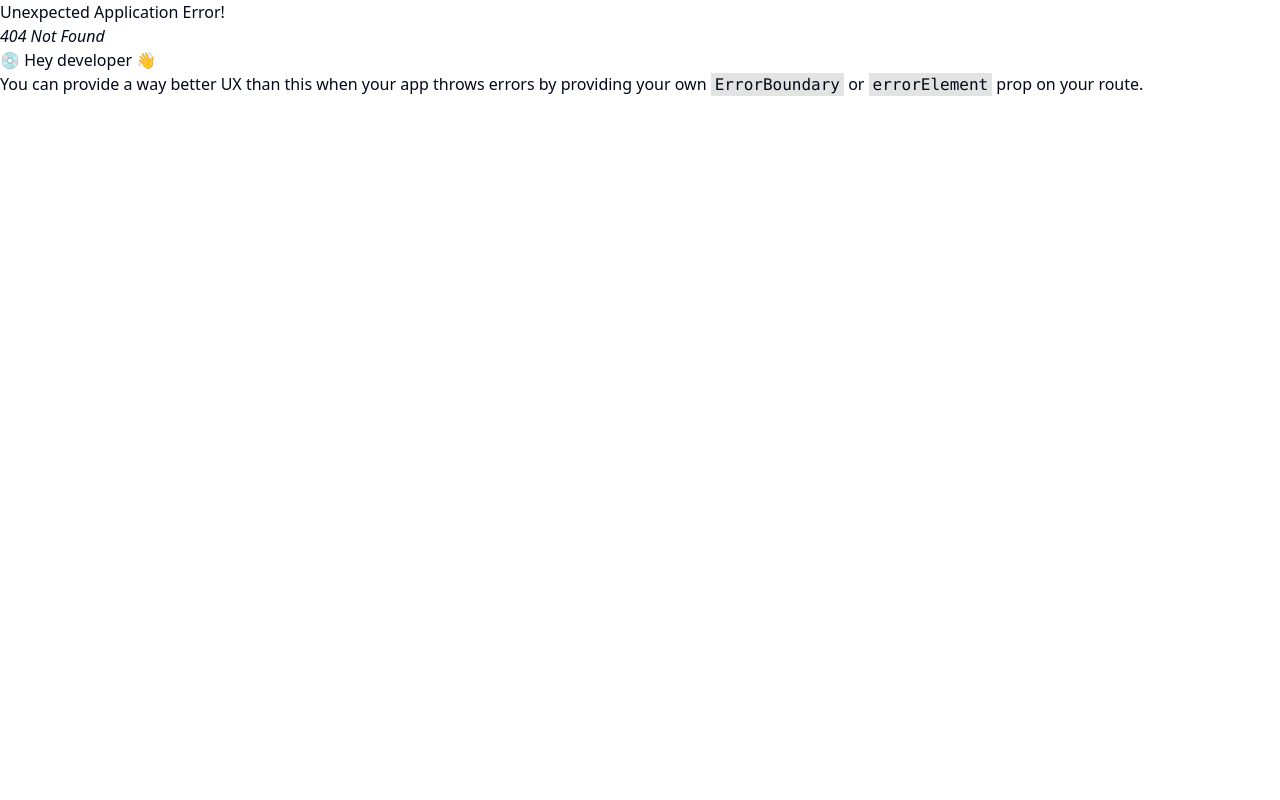
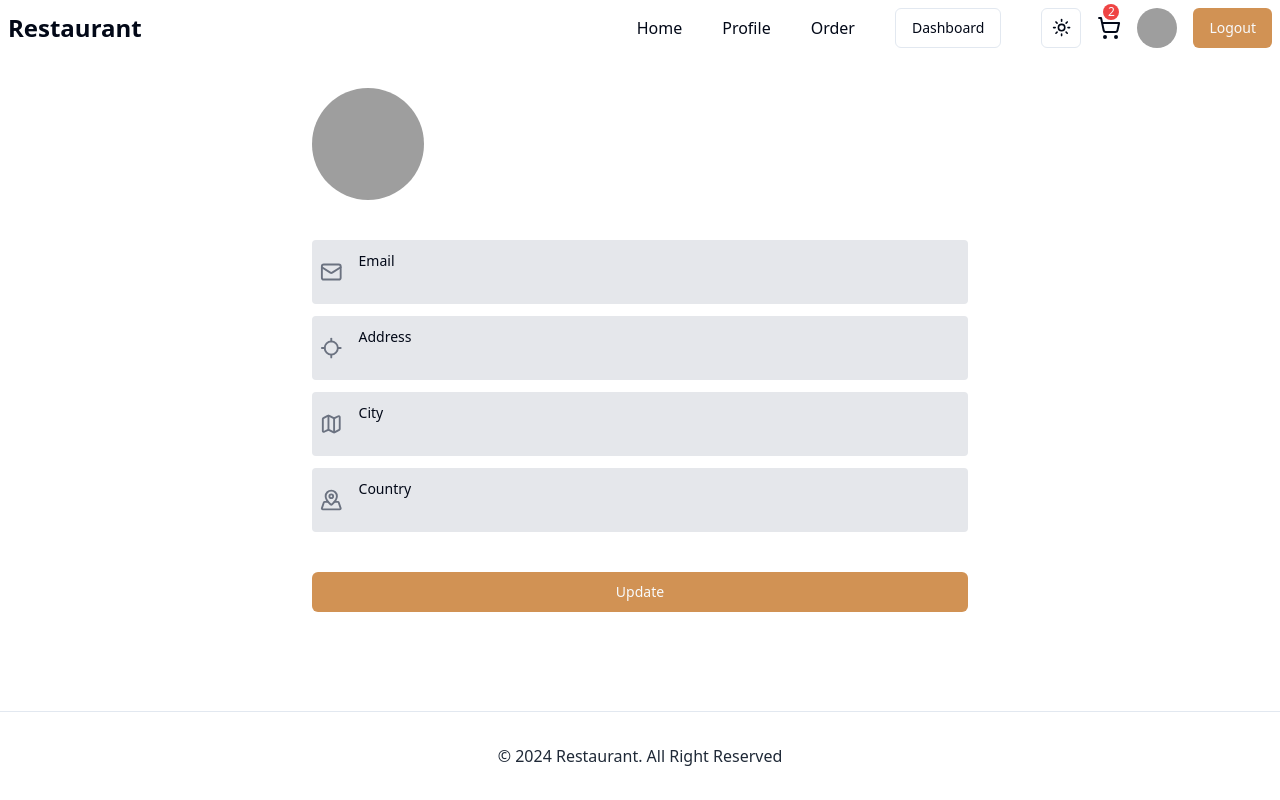
Before and after one commit to MohitCode17/Restaurant-Web-App-Mern-Stack, a React (Vite) app in the folder client/: page /profile in a window 1280 px wide. Before the commit this address had no page. Built offline with nearby package versions, Linux system fonts and the light colour scheme; grey boxes are pictures that could not be loaded.

Commit message:
add profile ui

```diff
--- a/client/package.json
+++ b/client/package.json
@@ -13,6 +13,7 @@
     "@radix-ui/react-avatar": "^1.1.0",
     "@radix-ui/react-dialog": "^1.1.1",
     "@radix-ui/react-dropdown-menu": "^2.1.1",
+    "@radix-ui/react-label": "^2.1.0",
     "@radix-ui/react-menubar": "^1.1.1",
     "@radix-ui/react-separator": "^1.1.0",
     "@radix-ui/react-slot": "^1.1.0",
--- a/client/src/App.tsx
+++ b/client/src/App.tsx
@@ -5,8 +5,8 @@ import Signup from "./pages/auth/Signup";
 import ForgotPassword from "./pages/auth/ForgotPassword";
 import ResetPassword from "./pages/auth/ResetPassword";
 import VerifyEmail from "./pages/auth/VerifyEmail";
-import Navbar from "./components/Navbar";
 import Hero from "./components/Hero";
+import Profile from "./components/Profile";
 
 const appRouter = createBrowserRouter([
   {
@@ -17,6 +17,10 @@ const appRouter = createBrowserRouter([
       {
         path: "/",
         element: <Hero />,
+      },
+      {
+        path: "/profile",
+        element: <Profile />,
       },
     ],
   },
--- /dev/null
+++ b/client/src/components/Profile.tsx
@@ -0,0 +1,172 @@
+import {
+  Loader2,
+  LocateIcon,
+  Mail,
+  MapIcon,
+  MapPinnedIcon,
+  Plus,
+} from "lucide-react";
+import { Avatar, AvatarFallback, AvatarImage } from "./ui/avatar";
+import { Input } from "./ui/input";
+import { Label } from "./ui/label";
+import { FormEvent, useRef, useState } from "react";
+import { Button } from "./ui/button";
+
+const Profile = () => {
+  const [loading, setLoading] = useState(false);
+  const [profileData, setProfileData] = useState({
+    fullname: "",
+    email: "",
+    address: "",
+    city: "",
+    country: "",
+    profilePicture: "",
+  });
+  const [selectedProfile, setSelectedProfile] = useState<string>(
+    profileData.profilePicture || ""
+  );
+  const imageRef = useRef<HTMLInputElement | null>(null);
+
+  const handleInputChange = (e: React.ChangeEvent<HTMLInputElement>) => {
+    const { name, value } = e.target;
+    setProfileData({
+      ...profileData,
+      [name]: value,
+    });
+  };
+
+  const handleFileChange = (e: React.ChangeEvent<HTMLInputElement>) => {
+    const file = e.target.files?.[0];
+    if (file) {
+      const reader = new FileReader();
+      reader.onloadend = () => {
+        const result = reader.result as string;
+        setSelectedProfile(result);
+        setProfileData((prev) => ({
+          ...prev,
+          profilePicture: result,
+        }));
+      };
+      reader.readAsDataURL(file);
+    }
+  };
+
+  const handleSubmit = (e: FormEvent) => {
+    e.preventDefault();
+    console.log(profileData);
+  };
+
+  return (
+    <form className="max-w-2xl mx-auto px-2 mt-8 mb-5" onSubmit={handleSubmit}>
+      {/* PROFILE IMAGE AND PROFILE NAME */}
+      <div className="flex items-center gap-2">
+        <Avatar className="relative md:w-28 md:h-28 w-20 h-20">
+          <AvatarImage
+            src={selectedProfile || "https://github.com/shadcn.png"}
+          />
+          <AvatarFallback>MG</AvatarFallback>
+          <input
+            type="file"
+            ref={imageRef}
+            accept="image/*"
+            className="hidden"
+            onChange={handleFileChange}
+          />
+          <div
+            onClick={() => imageRef.current?.click()}
+            className="absolute inset-0 flex items-center justify-center opacity-0 hover:opacity-100 transition-opacity duration-300 bg-black bg-opacity-50 rounded-full cursor-pointer"
+          >
+            <Plus className="text-white w-8 h-8" />
+          </div>
+        </Avatar>
+        <Input
+          type="text"
+          name="fullname"
+          className="font-bold text-2xl outline-none border-none focus-visible:ring-transparent"
+          value={profileData.fullname}
+          onChange={handleInputChange}
+        />
+      </div>
+
+      {/* PROFILE CONTENT */}
+      <div className="grid grid-cols-1 gap-3 my-10">
+        <div className="flex items-center gap-4 rounded-sm p-2 bg-gray-200">
+          <Mail className="text-gray-500" />
+          <div className="w-full">
+            <Label>Email</Label>
+            <input
+              type="text"
+              name="email"
+              className="w-full text-gray-600 bg-transparent focus-visible:ring-0 focus-visible:border-transparent outline-none border-none"
+              value={profileData.email}
+              onChange={handleInputChange}
+            />
+          </div>
+        </div>
+
+        <div className="flex items-center gap-4 rounded-sm p-2 bg-gray-200">
+          <LocateIcon className="text-gray-500" />
+          <div className="w-full">
+            <Label>Address</Label>
+            <input
+              type="text"
+              name="address"
+              className="w-full text-gray-600 bg-transparent focus-visible:ring-0 focus-visible:border-transparent outline-none border-none"
+              value={profileData.address}
+              onChange={handleInputChange}
+            />
+          </div>
+        </div>
+
+        <div className="flex items-center gap-4 rounded-sm p-2 bg-gray-200">
+          <MapIcon className="text-gray-500" />
+          <div className="w-full">
+            <Label>City</Label>
+            <input
+              type="text"
+              name="city"
+              className="w-full text-gray-600 bg-transparent focus-visible:ring-0 focus-visible:border-transparent outline-none border-none"
+              value={profileData.city}
+              onChange={handleInputChange}
+            />
+          </div>
+        </div>
+
+        <div className="flex items-center gap-4 rounded-sm p-2 bg-gray-200">
+          <MapPinnedIcon className="text-gray-500" />
+          <div className="w-full">
+            <Label>Country</Label>
+            <input
+              type="text"
+              name="country"
+              className="w-full text-gray-600 bg-transparent focus-visible:ring-0 focus-visible:border-transparent outline-none border-none"
+              value={profileData.country}
+              onChange={handleInputChange}
+            />
+          </div>
+        </div>
+      </div>
+
+      <div className="text-center">
+        {loading ? (
+          <Button
+            disabled={loading}
+            className="w-full bg-orange hover:bg-hoverOrange"
+          >
+            <Loader2 className="mr-2 w-4 h-4 animate-spin" />
+            Please wait
+          </Button>
+        ) : (
+          <Button
+            type="submit"
+            className="w-full bg-orange hover:bg-hoverOrange"
+          >
+            Update
+          </Button>
+        )}
+      </div>
+    </form>
+  );
+};
+
+export default Profile;
--- /dev/null
+++ b/client/src/components/ui/label.tsx
@@ -0,0 +1,24 @@
+import * as React from "react"
+import * as LabelPrimitive from "@radix-ui/react-label"
+import { cva, type VariantProps } from "class-variance-authority"
+
+import { cn } from "@/lib/utils"
+
+const labelVariants = cva(
+  "text-sm font-medium leading-none peer-disabled:cursor-not-allowed peer-disabled:opacity-70"
+)
+
+const Label = React.forwardRef<
+  React.ElementRef<typeof LabelPrimitive.Root>,
+  React.ComponentPropsWithoutRef<typeof LabelPrimitive.Root> &
+    VariantProps<typeof labelVariants>
+>(({ className, ...props }, ref) => (
+  <LabelPrimitive.Root
+    ref={ref}
+    className={cn(labelVariants(), className)}
+    {...props}
+  />
+))
+Label.displayName = LabelPrimitive.Root.displayName
+
+export { Label }
```
Also changed, not shown: 1 other file (tests, documents, lock files or other folders).
